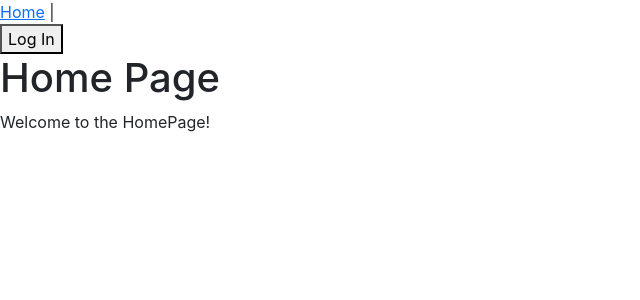
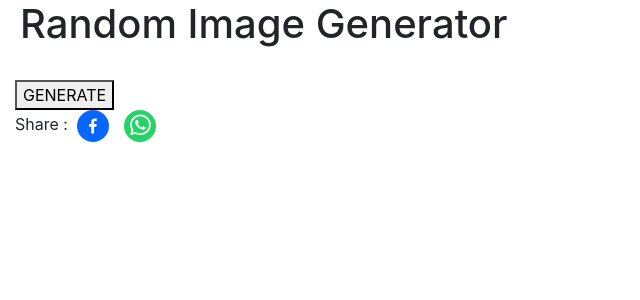
Before and after one commit to Aanshu4k/TrainingWork, a React (Create React App) app in the folder myapp/: page / in a window 1280 px wide. Shown: the top 300 px of the page, without its empty margins (0-640 px from the left). Built offline with nearby package versions, Linux system fonts and the light colour scheme.

Commit message:
random image generator

```diff
--- a/myapp/package.json
+++ b/myapp/package.json
@@ -12,6 +12,7 @@
     "react-dom": "^18.2.0",
     "react-router-dom": "^6.20.0",
     "react-scripts": "5.0.1",
+    "react-share": "^5.0.3",
     "web-vitals": "^2.1.4"
   },
   "scripts": {
--- a/myapp/src/App.css
+++ b/myapp/src/App.css
@@ -1,4 +1,4 @@
-/* .App {
+.App {
   text-align: center;
 }
 *{
@@ -49,7 +49,7 @@
 
 }
 
-.navbar {
+/* .navbar {
   padding: 5px;
   background-color: rgb(227, 230, 230);
   background-image: linear-gradient(#ddd, grey);
--- a/myapp/src/App.js
+++ b/myapp/src/App.js
@@ -1,26 +1,17 @@
 import React, { useState } from 'react';
+import './App.css'
 import { BrowserRouter as Router, Routes, Route, Link, Navigate } from 'react-router-dom';
 import NormalComponent from './Components/NormalComponent';
 import PureComponent from './Components/PureComponent';
 import HomePage from './Components/HomePage';
 import AboutPage from './Components/AboutPage';
+import RandomImage from './Components/RandomImage';
 const App = () => {
-  const [isLoggedIn, setIsLoggedIn] = useState(false);
+
   return (
-    <Router>
-      <div>
-        <nav>
-          <Link to="/">Home</Link> | {isLoggedIn && <Link to="/about">About</Link>}
-        </nav>
-        <button onClick={() => setIsLoggedIn(!isLoggedIn)}>
-          {isLoggedIn ? 'Log Out' : 'Log In'}
-        </button>
-        <Routes>
-          <Route path="/" element={<HomePage />} />
-          <Route path="/about" element={isLoggedIn ? <AboutPage /> : <Navigate to="/" />} />
-        </Routes>
-      </div>
-    </Router>
+    <>
+    <RandomImage />
+    </>
   );
 };
 
@@ -39,8 +30,21 @@ export default App;
 
 
 
-
-
+// const [isLoggedIn, setIsLoggedIn] = useState(false);
+// <Router>
+//       <div>
+//         <nav>
+//           <Link to="/">Home</Link> | {isLoggedIn && <Link to="/about">About</Link>}
+//         </nav>
+//         <button onClick={() => setIsLoggedIn(!isLoggedIn)}>
+//           {isLoggedIn ? 'Log Out' : 'Log In'}
+//         </button>
+//         <Routes>
+//           <Route path="/" element={<HomePage />} />
+//           <Route path="/about" element={isLoggedIn ? <AboutPage /> : <Navigate to="/" />} />
+//         </Routes>
+//       </div>
+//     </Router>
 
 
 
--- /dev/null
+++ b/myapp/src/Components/RandomImage.jsx
@@ -0,0 +1,51 @@
+import React, { useState, useEffect } from 'react';
+import {
+    FacebookShareButton,
+    TelegramShareButton,
+    TwitterShareButton,
+    WhatsappShareButton,
+} from "react-share";
+import {
+    FacebookShareCount, TelegramShareCount, TwitterShareCount, WhatsappShareCount
+} from "react-share";
+import {
+    FacebookIcon,
+    FacebookMessengerIcon,
+    TelegramIcon,
+    TwitterIcon,
+    WhatsappIcon,
+} from "react-share";
+const RandomImage = () => {
+    const [image, setImage] = useState('');
+
+    const generateImage = () => {
+        const category = 'nature';
+        const apiKey = '/NJfgfqrp4N6Nm+PjHBVkA==pacj55sOegVemKlA';
+        fetch(`https://api.api-ninjas.com/v1/randomimage?category=${category}`, {
+            headers: { 'X-Api-Key': apiKey, Accept: 'image/jpg' },
+        })
+            .then((response) => response.blob())
+            .then((data) => {
+                setImage(URL.createObjectURL(data));
+                console.log(image)
+            })
+            .catch((error) => {
+                console.error('Error fetching data:', error);
+            });
+    };
+
+    return (
+        <div>
+            <h1>Random Image Generator</h1>
+            {image && <img src={image} alt="Random Nature Image" style={{ height: '15rem', width: '30rem' }} />}
+            <br />
+            <button type='submit' onClick={generateImage}>GENERATE</button><br />
+            Share : {" "}<FacebookIcon size={32} round={true} />{" "}<WhatsappIcon size={32} round={true} />
+            <FacebookShareCount url={`https://www.facebook.com/sharer/sharer.php?u=${encodeURIComponent({})}`}>
+                {(shareCount) => <span className="myShareCountWrapper">{shareCount}</span>}
+            </FacebookShareCount>
+        </div>
+    );
+};
+
+export default RandomImage;
```
Also changed, not shown: myapp/src/Components/RandomImage.css (added), 1 other file (tests, documents, lock files or other folders).
